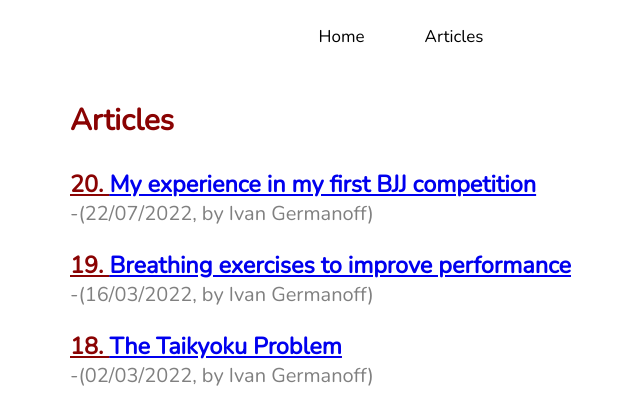
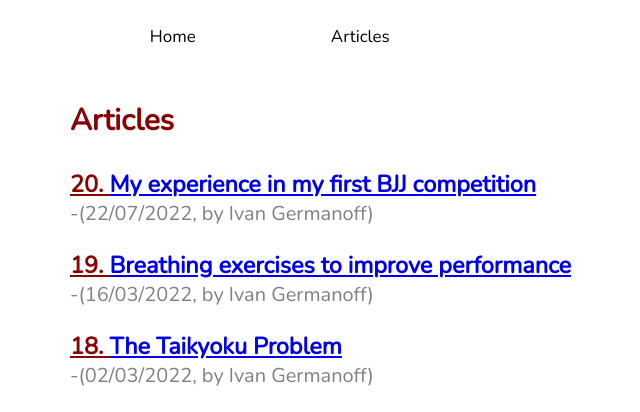
Before and after one commit to ivanovrolls/martialfury_Website, a PHP site: page /articles.html in a window 1280 px wide. Shown: the top 412 px of the page, without its empty margins (186-826 px from the left). Run offline with PHP 8.4, Linux system fonts and the light colour scheme; some libraries are stand-ins or nearby versions.

Commit message:
CSS stylesheet may have been the culprit

```diff
--- a/desktop_stylesheet.css
+++ b/desktop_stylesheet.css
@@ -54,14 +54,11 @@
   /**/
   .menu { /* unordered list properties */
     list-style-type: none; /*takes out bullet points */
-    margin: 0.25vw; /* scaling */
+    margin: 0.25vw 0; /* scaling */
     padding: 0vw; /* scaling */
     overflow: hidden; /* clipping rules: https://www.w3schools.com/cssref/pr_pos_overflow.asp */
     background-color: white; /* colour */;
     text-align: center;
-    margin-left: 27.5%;
-    margin-right:12.5%;
-    /* position: fixed;*/
   }
   .menuElements { /* list item properties */
     float: left; /* move item to the left */
```
